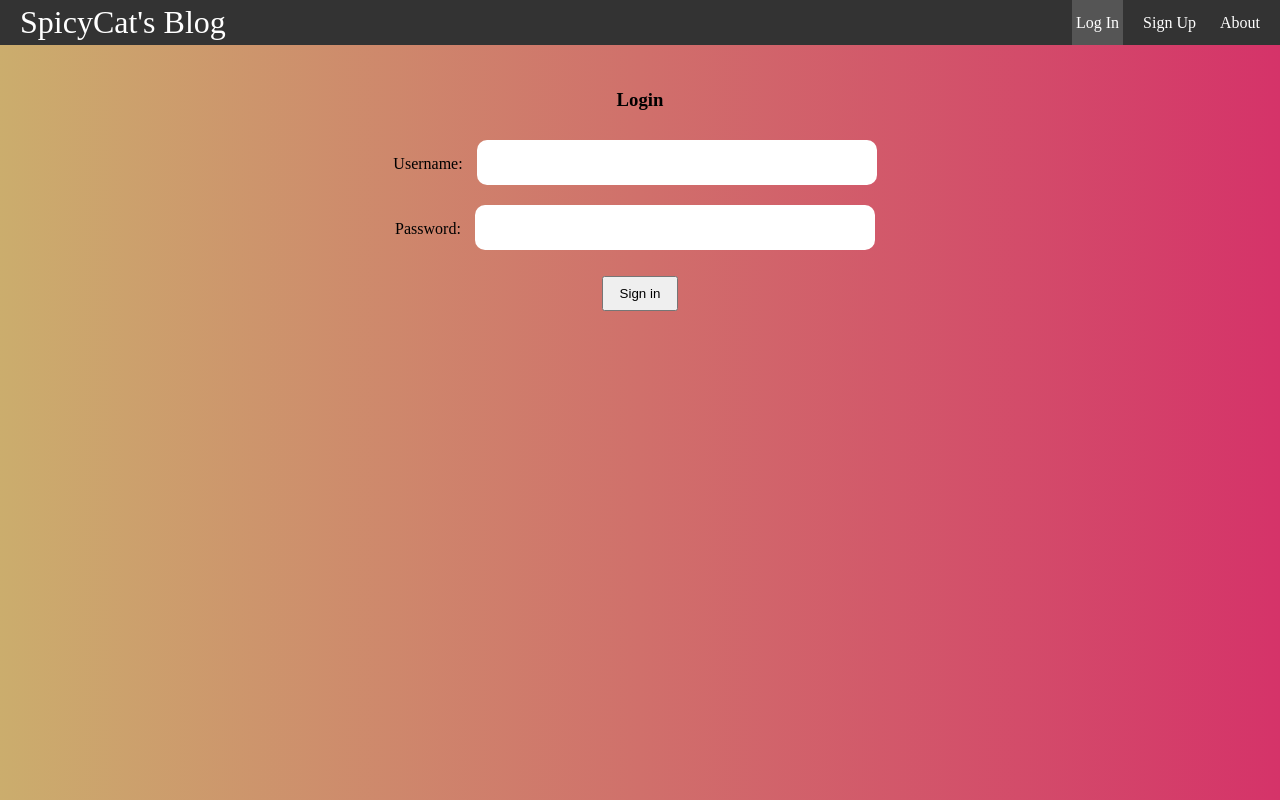
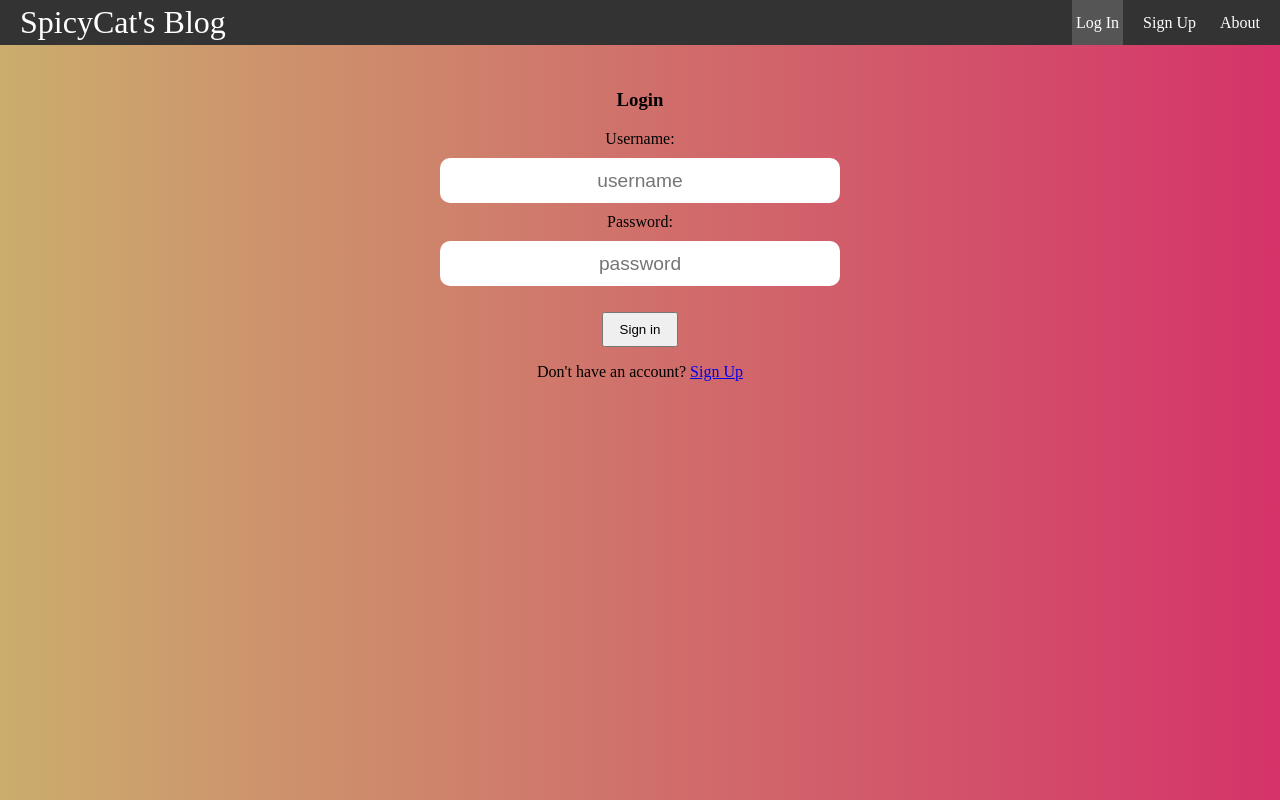
Before and after one commit to SpicyCatGames/spicy-cats-blog, a React (Create React App) app: page /login in a window 1280 px wide. Built offline with nearby package versions, Linux system fonts and the light colour scheme.

Commit message:
update login page

```diff
--- a/src/pages/Login/Login.js
+++ b/src/pages/Login/Login.js
@@ -9,15 +9,27 @@ export default function Login() {
       <h3>Login</h3>
       <form>
         <div>
-          <label id="UserName">Username: </label>
-          <input className="login-name-box" htmlFor="UserName" />
+          <label htmlFor="UserName">Username: </label>
+          <input
+            id="UserName"
+            className="login-name-box"
+            placeholder="username"
+          />
         </div>
         <div>
-          <label id="Password">Password: </label>
-          <input className="login-pass-box" htmlFor="Password" />
+          <label htmlFor="Password">Password: </label>
+          <input
+            id="Password"
+            className="login-pass-box"
+            type="password"
+            placeholder="password"
+          />
         </div>
         <input className="login-button" type="submit" value="Sign in" />
       </form>
+      <p>
+        Don't have an account? <a href="./">Sign Up</a>
+      </p>
     </div>
   );
 }
--- a/src/pages/Login/loginstyles.css
+++ b/src/pages/Login/loginstyles.css
@@ -1,18 +1,20 @@
 .login-container{
-    background: #d53369;
-  /* fallback for old browsers */
-  background: -webkit-linear-gradient(to left, #d53369, #cbad6d);
-  /* Chrome 10-25, Safari 5.1-6 */
-  background: linear-gradient(to left, #d53369, #cbad6d);
   margin-top:0px;
   padding-top:0px;
   padding-top: 2%;
   padding-bottom:6%;
 
   flex-grow: 1;
+  text-align: center;
 }
 
 .login-container form{
+  display: flex;
+  flex-direction: column;
+  align-items: center;
+}
+
+.login-container form div{
   display: flex;
   flex-direction: column;
   align-items: center;
--- a/src/styles.css
+++ b/src/styles.css
@@ -11,4 +11,9 @@ body{
     min-height: 100vh;
     display: flex;
     flex-direction: column;
+
+    background: #d53369;
+    background: -webkit-linear-gradient(to left, #d53369, #cbad6d);
+    /* Chrome 10-25, Safari 5.1-6 */
+    background: linear-gradient(to left, #d53369, #cbad6d);
 }
```
